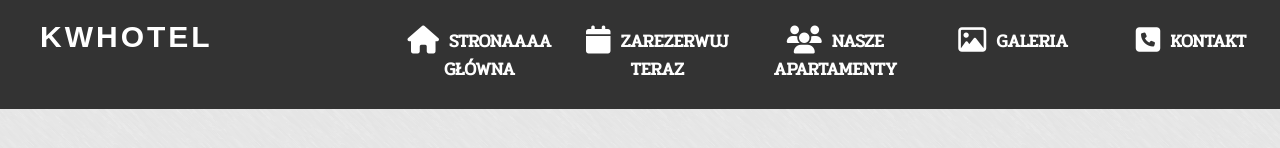
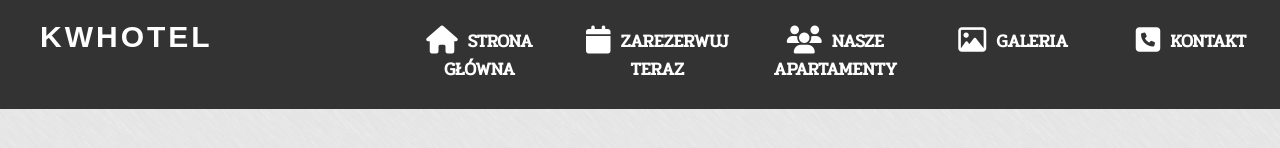
Before and after one commit to pawelirzyk97/strona_hotelowa, a plain HTML site: page index.html in a window 1280 px wide. Shown: the top 148 px of the page. Drawn offline with nearby package versions, Linux system fonts and the light colour scheme; some packages are replaced by stand-ins of ours; a script that the page names is missing; a web font is replaced by a local one.

Commit message:
poprawione jak ma być

```diff
--- a/index.html
+++ b/index.html
@@ -35,7 +35,7 @@
                     </li>
 
                     <li>
-                        <a href="#" class="home nosp nopict"><i class="fas fa-home"></i>Stronaaaa główna</a>
+                        <a href="#" class="home nosp nopict"><i class="fas fa-home"></i>Strona główna</a>
                     </li>
 
                     <li>
```
